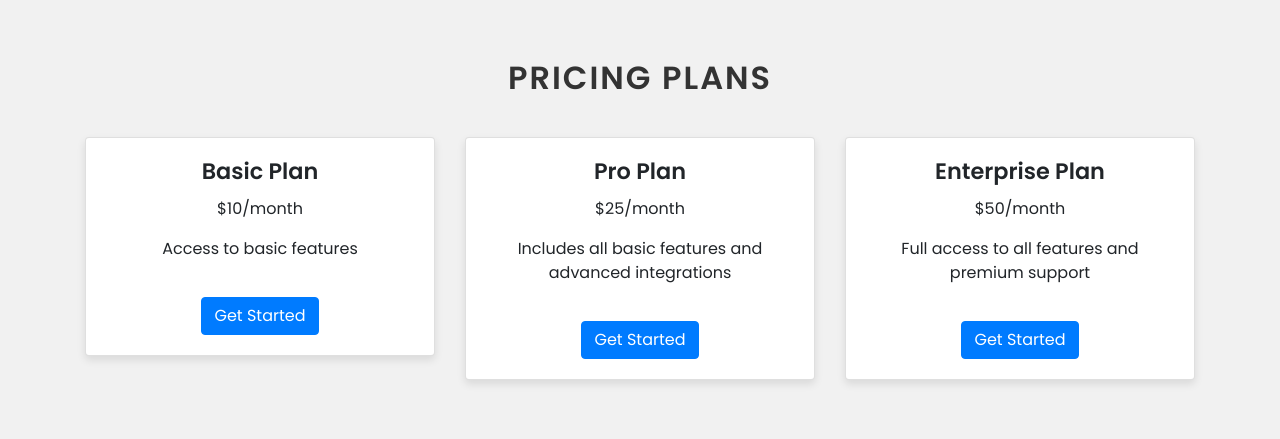
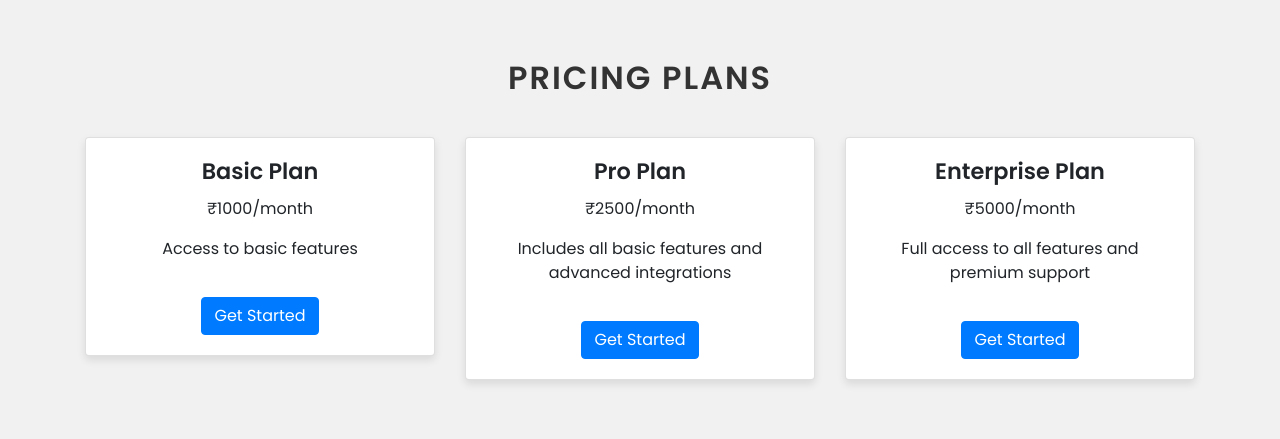
Before and after one commit to Samuu16/dashboard360, a Flask app: page / in a window 1280 px wide. Shown: the part 3574-4013 px from the top of the page. Run offline with Flask 3, Linux system fonts and the light colour scheme; some libraries are stand-ins or nearby versions.

Commit message:
Update index.html

```diff
--- a/templates/index.html
+++ b/templates/index.html
@@ -398,9 +398,9 @@
                 <div class="card">
                     <div class="card-body">
                         <h3 class="card-title">Basic Plan</h3>
-                        <p class="card-text">$10/month</p>
+                        <p class="card-text">₹1000/month</p>
                         <p>Access to basic features</p>
-                        <a href="#" class="btn btn-primary">Get Started</a>
+                        <a href="/payment?plan=basic" class="btn btn-primary">Get Started</a>
                     </div>
                 </div>
             </div>
@@ -408,9 +408,9 @@
                 <div class="card">
                     <div class="card-body">
                         <h3 class="card-title">Pro Plan</h3>
-                        <p class="card-text">$25/month</p>
+                        <p class="card-text">₹2500/month</p>
                         <p>Includes all basic features and advanced integrations</p>
-                        <a href="#" class="btn btn-primary">Get Started</a>
+                        <a href="/payment?plan=pro" class="btn btn-primary">Get Started</a>
                     </div>
                 </div>
             </div>
@@ -418,9 +418,9 @@
                 <div class="card">
                     <div class="card-body">
                         <h3 class="card-title">Enterprise Plan</h3>
-                        <p class="card-text">$50/month</p>
+                        <p class="card-text">₹5000/month</p>
                         <p>Full access to all features and premium support</p>
-                        <a href="#" class="btn btn-primary">Get Started</a>
+                        <a href="/payment?plan=enterprise" class="btn btn-primary">Get Started</a>
                     </div>
                 </div>
             </div>
```
